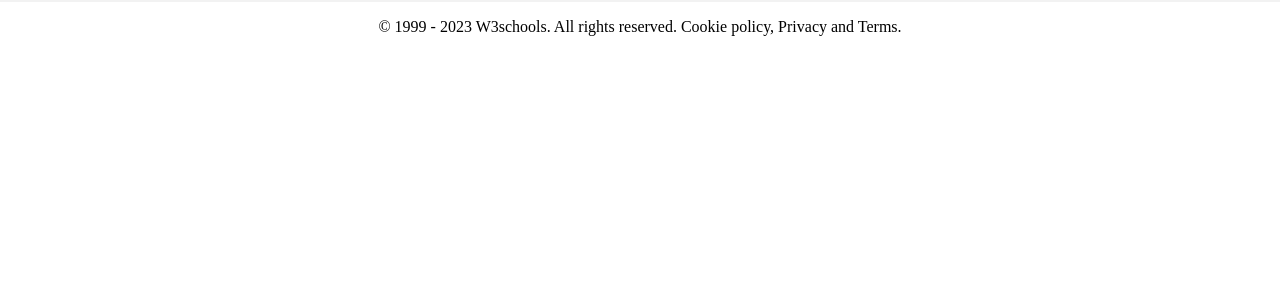
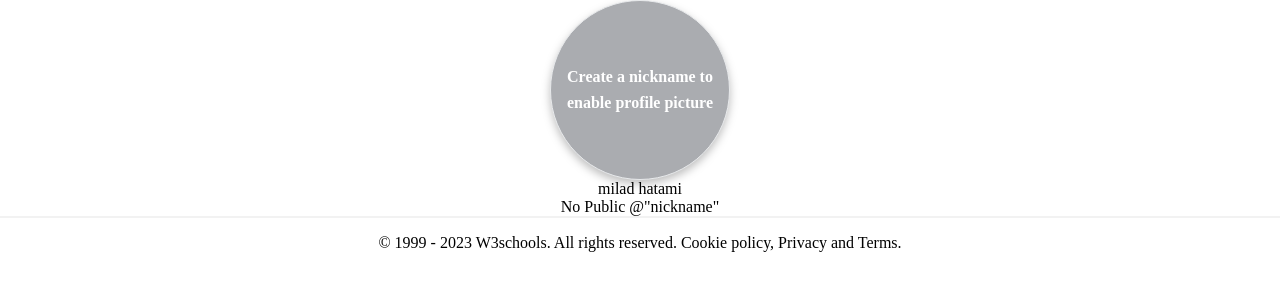
Before and after one commit to miladhzz/basic-programming, a Django app: page /profile/ in a window 1280 px wide. Shown: the part 147-447 px from the top of the page. Run offline with Django 4.2, Linux system fonts and the light colour scheme.

Commit message:
initial profile box

```diff
--- a/myproject1/account/static/css/styles.css
+++ b/myproject1/account/static/css/styles.css
@@ -1,10 +1,12 @@
 * {
   box-sizing: border-box;
 }
+
 a {
   text-decoration: none;
   color: #282a35;
 }
+
 body {
   margin: 0;
   padding: 0;
@@ -15,14 +17,36 @@ body {
   flex-direction: column;
   min-height: 100vh;
 }
+
 /*Header*/
-.header{
+.header {
   display: flex;
   flex-direction: row;
   justify-content: center;
   margin: 67px 0 0 0;
 }
 
+/* Profile info */
+div.profile {
+  display: flex;
+  flex-direction: column;
+  align-items: center;
+}
+
+div.profile__picture {
+  display: flex;
+  height: 180px;
+  width: 180px;
+  background: #aaacb0;
+  text-align: center;
+  align-items: center;
+  font-weight: bold;
+  color: #fff;
+  filter: drop-shadow(0 4px 4px rgba(0, 0, 0, .25));
+  border-radius: 50%;
+  line-height: 26px;
+  border: 1px solid #e7e9eb;
+}
 
 /* Navigation styles */
 .navbar {
@@ -34,12 +58,14 @@ body {
   padding-right: 40px;
   padding-left: 40px;
 }
+
 .navbar__main-nav {
   display: flex;
   flex-direction: row;
   width: 100%;
   justify-content: space-between;
 }
+
 .navbar__left {
   margin-left: 35px;
 }
@@ -52,6 +78,7 @@ body {
   flex-grow: 1;
   padding: 16px;
 }
+
 .form {
   border: 1px solid #e3e3e3;
   width: 100%;
@@ -97,13 +124,13 @@ body {
   text-align: center;
 }
 
-.form__error{
+.form__error {
   display: inline-block;
   margin-bottom: 5px;
   color: #cf0000;
 }
 
-.form__signup{
+.form__signup {
   color: #04aa6d;
   font-weight: bold;
 }
@@ -148,6 +175,7 @@ body {
   width: 300px;
   height: 300px;
 }
+
 .box {
   width: 50px;
   height: 50px;
--- a/myproject1/dashboard/templates/profile.html
+++ b/myproject1/dashboard/templates/profile.html
@@ -6,5 +6,10 @@
     <header class="header">
         <h1 class="header__title">My Profile</h1>
     </header>
+    <div class="profile">
+      <div class="profile__picture">Create a nickname to enable profile picture</div>
+      <div>milad hatami</div>
+      <div>No Public @"nickname"</div>
+    </div>
 
 {% endblock %}
```
